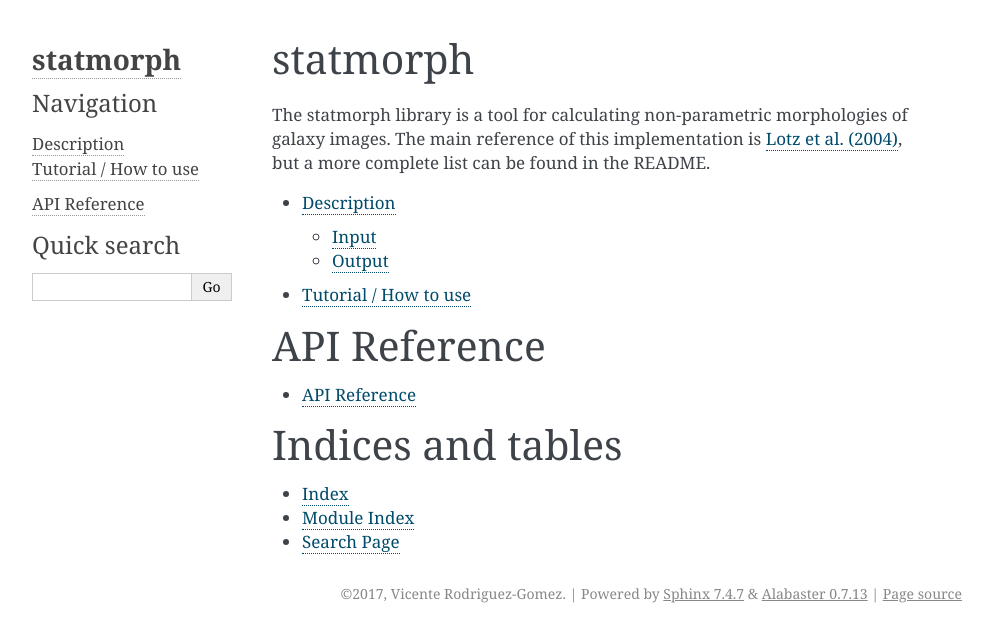
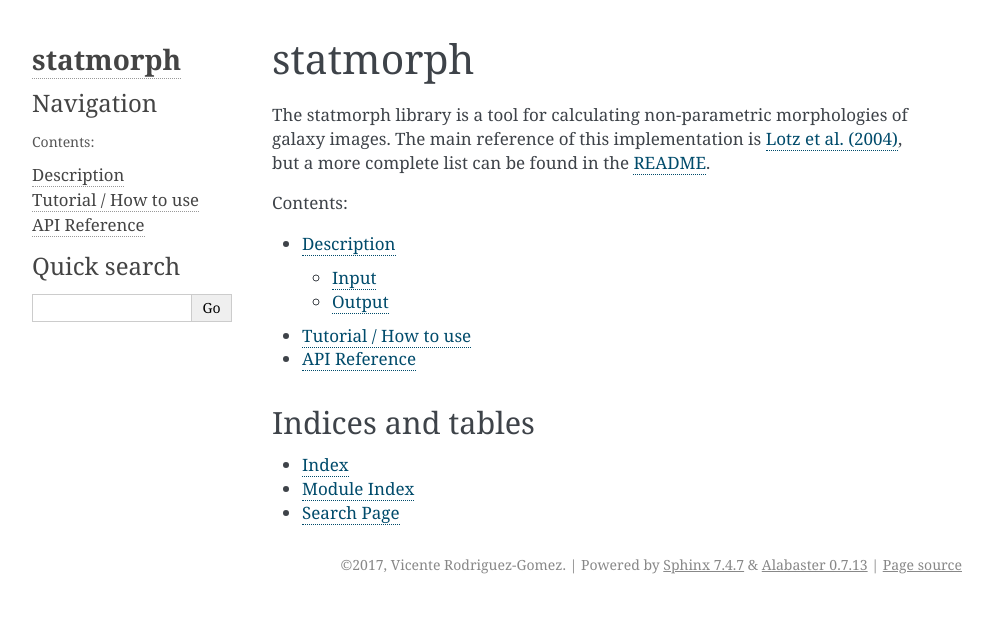
Before and after one commit to vrodgom/statmorph, a Sphinx documentation site: the page built from docs/index.rst, in a window 1280 px wide. Shown: the top 642 px of the page, without its empty margins (148-1141 px from the left). Built offline with Sphinx 7.4.7, drawn with Linux system fonts in a browser that asks for light colours; formulas are drawn with MathJax 3.

Commit message:
Small changes to the documentation main page.

```diff
--- a/docs/index.rst
+++ b/docs/index.rst
@@ -9,23 +9,19 @@
 The statmorph library is a tool for calculating non-parametric morphologies
 of galaxy images. The main reference of this implementation is
 `Lotz et al. (2004) <http://adsabs.harvard.edu/abs/2004AJ....128..163L>`_,
-but a more complete list can be found in the README.
+but a more complete list can be found in the
+`README <https://github.com/vrodgom/statmorph/blob/master/README.rst>`_.
 
 .. toctree::
    :maxdepth: 2
+   :caption: Contents:
 
    description
    tutorial
-
-API Reference
-=============
-
-.. toctree::
-
    api
 
 Indices and tables
-==================
+------------------
 
 * :ref:`genindex`
 * :ref:`modindex`
```
